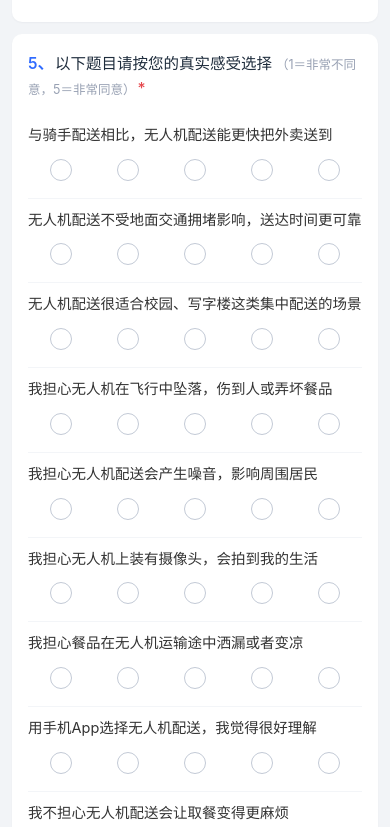
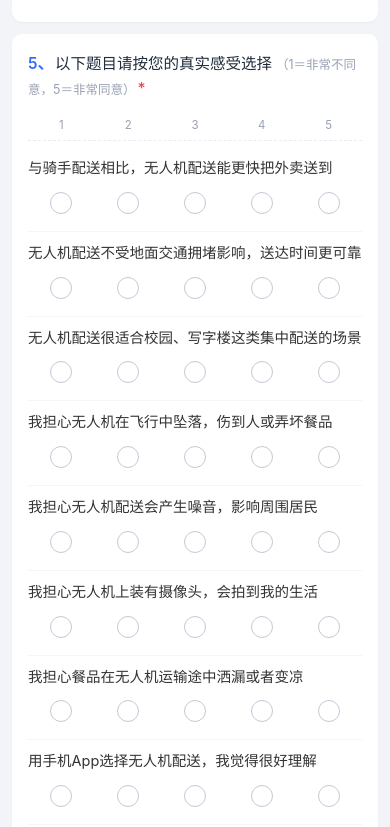
Before and after one commit to cynshin85-spec/survey-uav-delivery, a plain HTML site: page index.html in a window 390 px wide. Shown: the part 1846-2673 px from the top of the page. Drawn offline with Linux system fonts and the light colour scheme.

Commit message:
mobile likert header

```diff
--- a/index.html
+++ b/index.html
@@ -77,7 +77,10 @@ main{max-width:720px;margin:0 auto;padding:12px 12px 30px}
 .toast{position:fixed;left:50%;bottom:80px;transform:translateX(-50%);background:rgba(31,45,61,.92);color:#fff;font-size:13.5px;padding:9px 16px;border-radius:20px;opacity:0;transition:opacity .25s;z-index:99;pointer-events:none;max-width:80%;text-align:center}
 .toast.show{opacity:1}
 @media (max-width:520px){
-  .likert-head{display:none}
+  .likert-head{padding:2px 0 6px}
+  .likert-head .sp{display:none}
+  .likert-head .scale{width:100%;justify-content:space-between}
+  .likert-head .scale span{flex:1;width:auto;font-size:11.5px}
   .likert-item{flex-direction:column;align-items:stretch;padding:10px 0}
   .likert-item .text{padding-right:0;margin-bottom:6px}
   .likert-item .scale{width:100%;justify-content:space-between}
```
